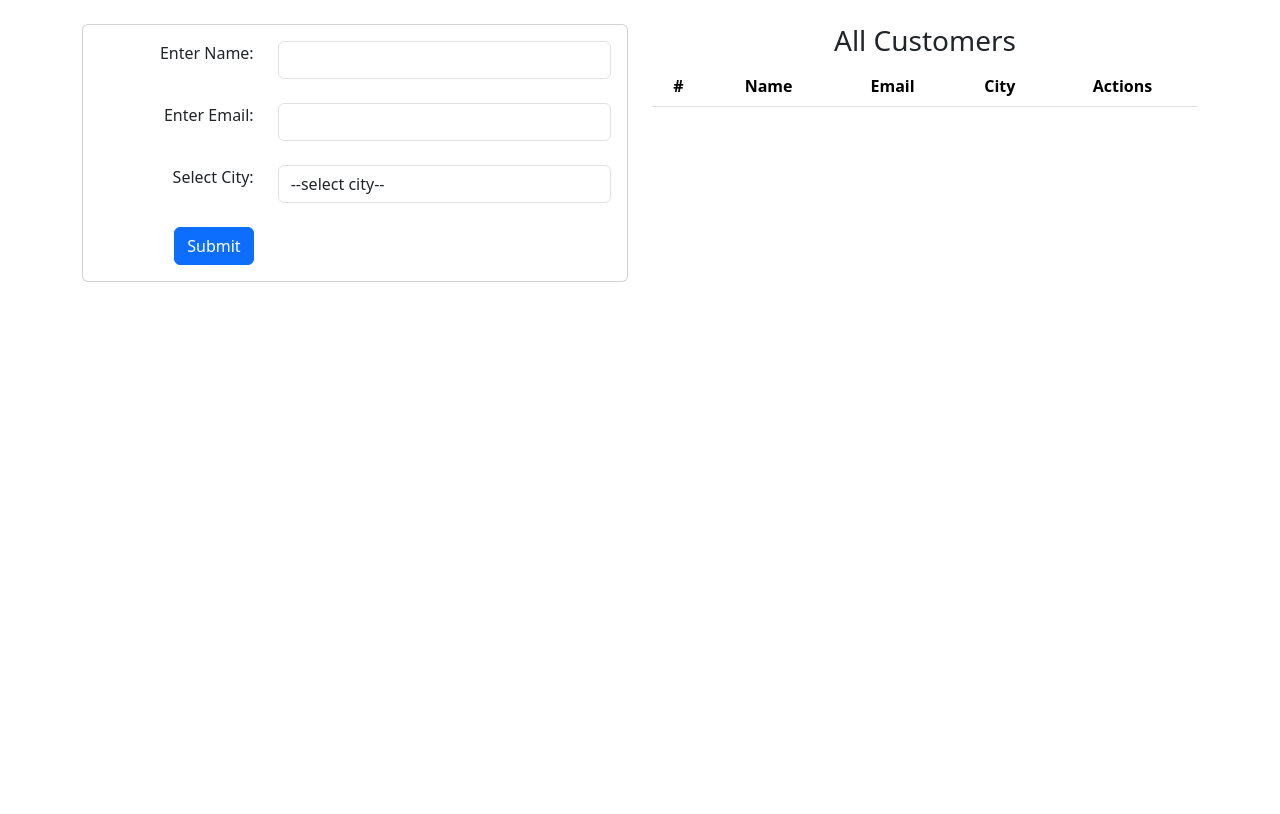
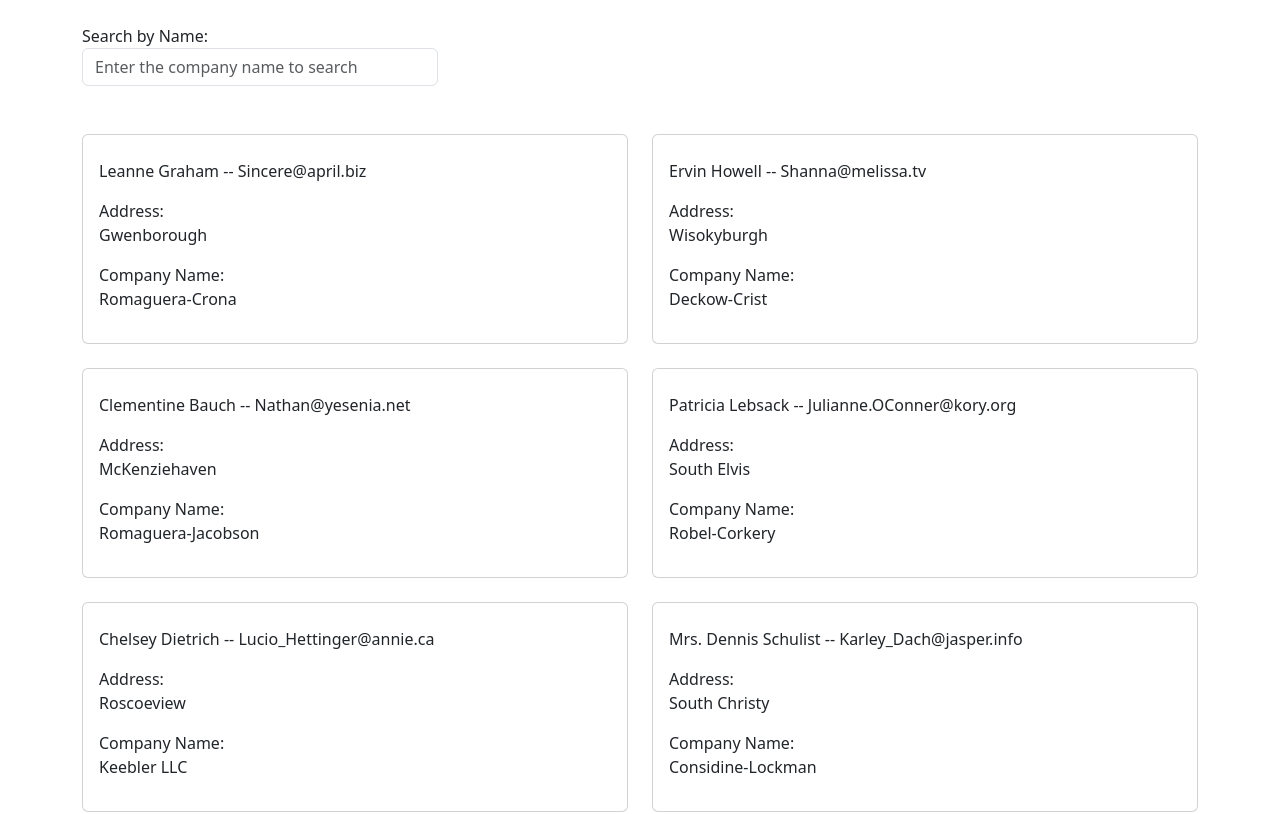
Before and after one commit to imtiyaz-hirani/java_hex_fsd_june_2026, a React (Vite) app in the folder react-app/: page / in a window 1280 px wide. Shown: the top 814 px of the page. Built offline with nearby package versions, Linux system fonts and the light colour scheme.

Commit message:
async-search

```diff
--- a/react-app/src/App.jsx
+++ b/react-app/src/App.jsx
@@ -7,8 +7,8 @@ import Users from "./components/Users"
   return (
     <div>
        {/* <Dashboard /> */}
-       {/* <Users /> */}
-       <AddUser />
+       <Users />
+       {/* <AddUser /> */}
     </div>
   )
 }
--- a/react-app/src/components/Users.jsx
+++ b/react-app/src/components/Users.jsx
@@ -1,14 +1,29 @@
+import { useState } from "react"
 import { user_data } from "../data/users"
 
 function Users() {
+     const [users, setUsers] = useState([...user_data])
 
+     const filterUsers = (searchStr)=>{
+        const regex = new RegExp(searchStr.replace(/%/g, '.*').replace(/_/g, '.'), 'i');
+        setUsers([...user_data.filter(u=> u.company.name.match(regex ))])
+    }
     return (
         <div className="container">
+            <div className="row">
+                <div className="col-sm-4 mt-4 mb-4">
+                    Search by Name:
+                    <input className="form-control" placeholder="Enter the company name to search"
+                    onChange={($event)=> {
+                        filterUsers($event.target.value)
+                    }} />
+                </div>
 
+            </div>
             <div className="row">
                 {
-                    user_data.map((user) => (
-                        <div className="col-md-6 mt-4">
+                    users.map((user, index) => (
+                        <div className="col-md-6 mt-4" key={index}>
                              <div className="card">
                                 <div className="card-body">
                                     <div className="card-title"></div>
```
